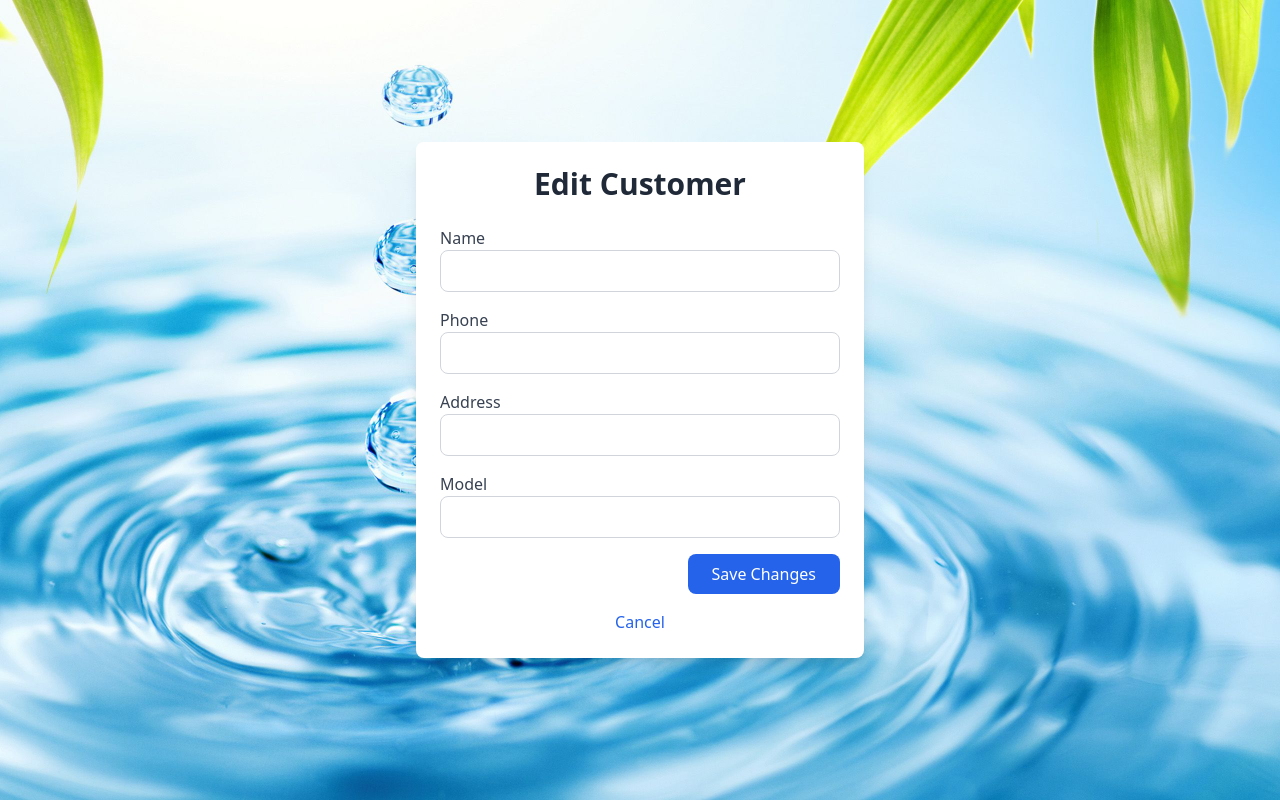
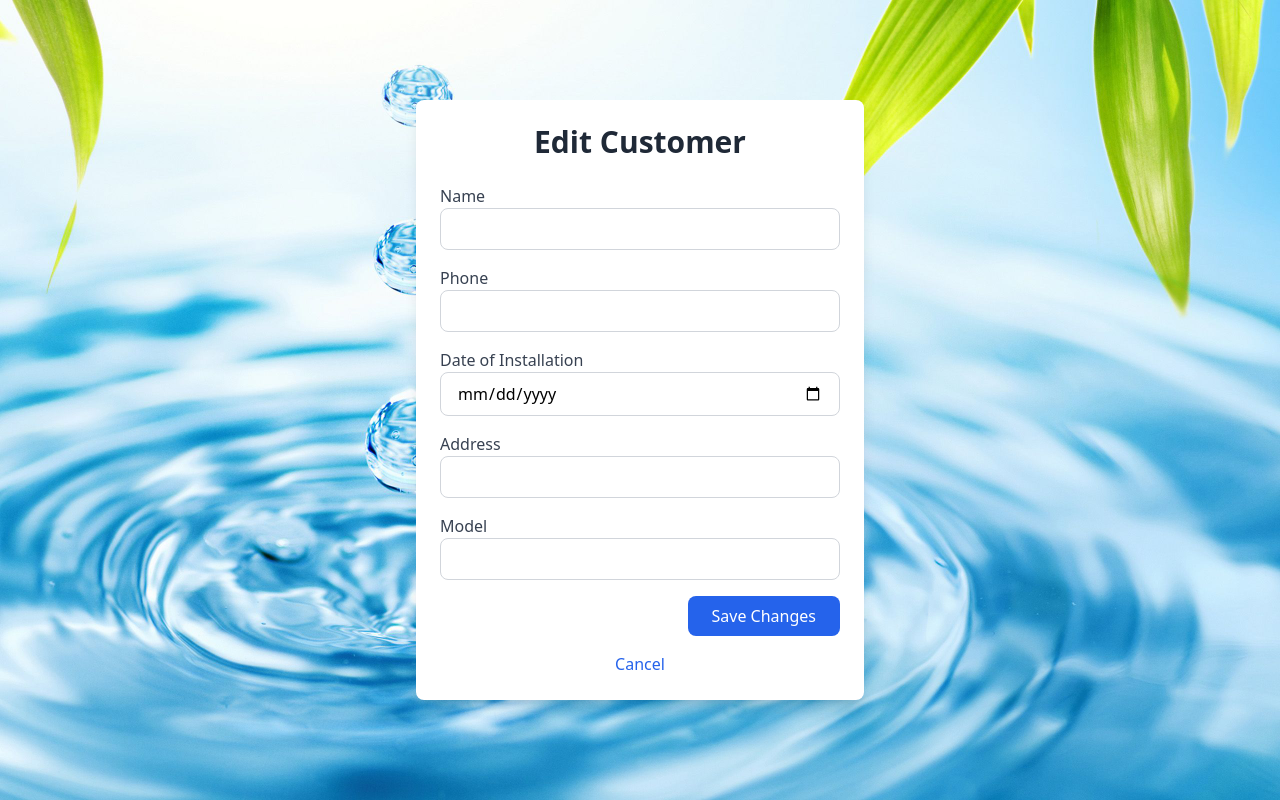
Before and after one commit to Murugavl/Customer_Management_System, a Flask app: page /edit_customer/1 in a window 1280 px wide. Run offline with Flask 3, Linux system fonts and the light colour scheme; the visitor is signed in with stand-in values (Sample User, id 1); data that the repository does not hold is empty.

Commit message:
date column added

```diff
--- a/templates/edit_customer.html
+++ b/templates/edit_customer.html
@@ -36,6 +36,12 @@
                     <input type="text" name="phone" value="{{ customer['Ph.no'] }}" class="px-4 py-2 w-full rounded-lg border border-gray-300" required>
                 </div>
 
+                <!-- Date Field -->
+                <div class="mb-4">
+                    <label for="date" class="block text-gray-700">Date of Installation</label>
+                    <input type="date" name="phone" value="{{ customer['Date'] }}" class="px-4 py-2 w-full rounded-lg border border-gray-300" required>
+                </div>
+
                 <!-- Address Field -->
                 <div class="mb-4">
                     <label for="address" class="block text-gray-700">Address</label>
--- a/templates/view_all_customers.html
+++ b/templates/view_all_customers.html
@@ -54,6 +54,7 @@
                             <th class="px-6 py-3 text-center">ID</th>
                             <th class="px-6 py-3 text-center">Name</th>
                             <th class="px-6 py-3 text-center">Phone</th>
+                            <th class="px-6 py-3 text-center">Installation Date</th>
                             <th class="px-6 py-3 text-center">Amount Received</th>
                             <th class="px-6 py-3 text-center">Balance</th>
                             <th class="px-6 py-3 text-center">Address</th>
@@ -69,6 +70,7 @@
                             <td class="px-6 py-4 text-center">{{ customer['Id'] | upper }}</td>
                             <td class="px-6 py-4 text-center">{{ customer['Name'] | upper }}</td>
                             <td class="px-6 py-4 text-center">{{ customer['Ph.no'] | upper }}</td>
+                            <td class="px-6 py-4 text-center">{{ customer['Date'] }}</td>
                             <td class="px-6 py-4 text-center">{{ customer['Amount_Received'] | upper }}</td>
                             <td class="px-6 py-4 text-center">{{ customer['Balance_Amount'] | upper }}</td>
                             <td class="px-6 py-4 text-center">{{ customer['Address'] | upper }}</td>
```
